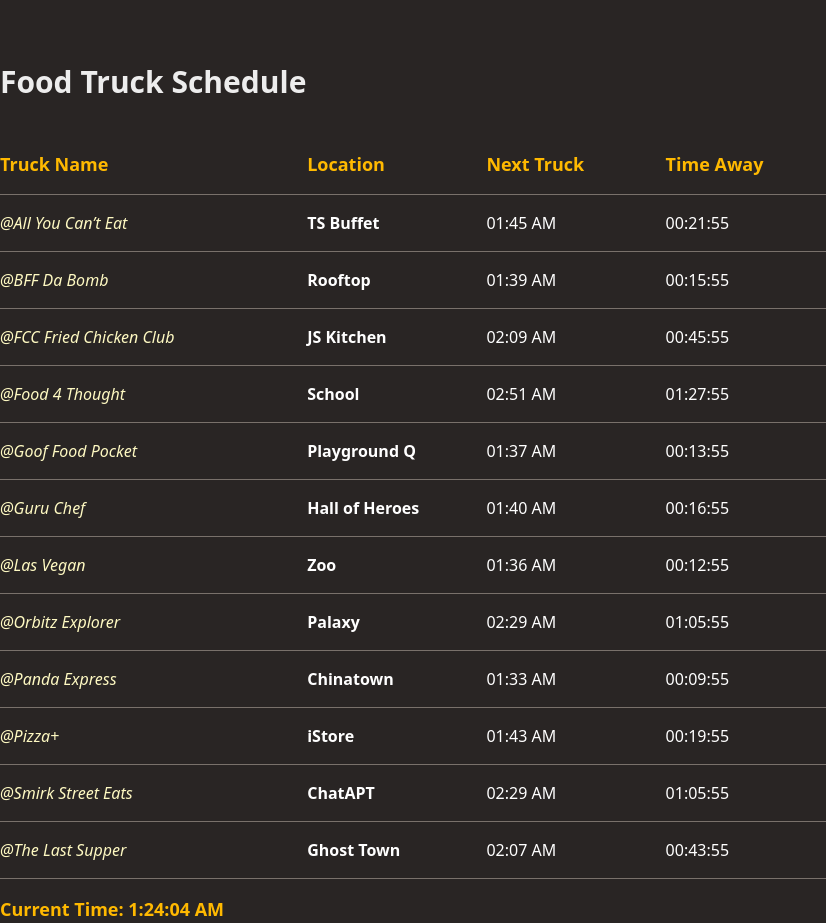
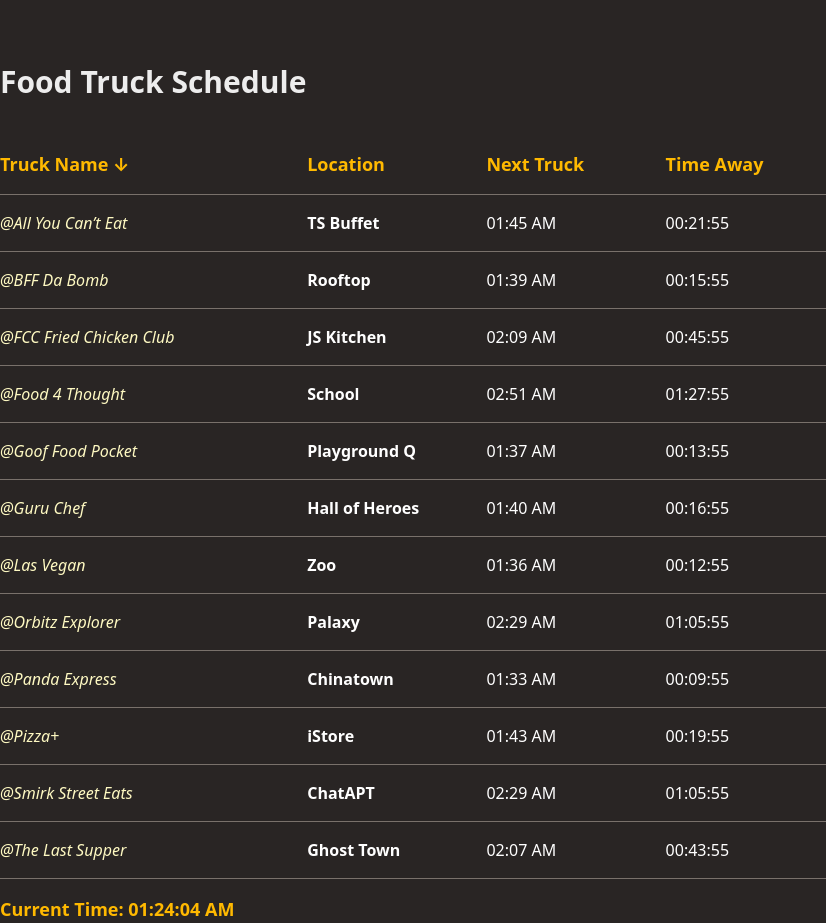
Before and after one commit to zcdev/food-truck-tracker, a Next.js app: page /schedule in a window 1280 px wide. Shown: the whole page, without its empty margins (0-826 px from the left). Built offline with nearby package versions, Linux system fonts and the light colour scheme.

Commit message:
refactor(schedule): clean up sorting logic

```diff
--- a/app/components/schedule/ScheduleCard.tsx
+++ b/app/components/schedule/ScheduleCard.tsx
@@ -13,36 +13,36 @@ export default function ScheduleCard({ schedule, currentTime }: Props) {
 
     const milliSecAway = schedule.minutesAway * 60 * milliSec;
 
-    const nextTruckTime = currentTime + milliSecAway;
+    const nextArrivalTime = currentTime + milliSecAway;
 
     const [timeAway, setTimeAway] = useState(milliSecAway);
 
-    const [nextTruck, setNextTruck] = useState(nextTruckTime);
+    const [nextArrival, setNextArrival] = useState(nextArrivalTime);
 
     useEffect(() => {
         const remainingTime = setInterval(() => {
             setTimeAway(prev => prev - milliSec); // Decrease by 1 second
         }, milliSec);
 
-        return () => clearInterval(remainingTime);
+        return () => clearInterval(re.mainingTime);
     }, []);
 
     useEffect(() => {
         if (timeAway < 0) {
             setTimeAway(milliSecAway);
-            setNextTruck(nextTruckTime);
+            setNextArrival(nextArrivalTime);
         }
-    }, [timeAway, nextTruck]);
+    }, [timeAway, nextArrival]);
 
     const formattedTimeAway = new Date(timeAway).toISOString().slice(11, 19); // Format as HH:MM:SS
 
-    const formattedNextTruck = new Date(nextTruck).toLocaleTimeString([], { hour: '2-digit', minute: '2-digit' });
+    const formattedNextArrival = new Date(nextArrival).toLocaleTimeString([], { hour: '2-digit', minute: '2-digit' });
 
     return (
         <div className='schedule-card grid grid-rows-1 grid-cols-[30%_1fr_1fr_1fr_1fr] text-md text-white border-b border-stone-500 pb-4'>
             <p className='italic text-yellow-100'>@{schedule.truckName}</p>
             <p className='font-semibold'>{schedule.location}</p>
-            <p>{formattedNextTruck}</p>
+            <p>{formattedNextArrival}</p>
             <p>{formattedTimeAway}</p>
         </div>
     );
--- a/app/components/schedule/ScheduleGrid.tsx
+++ b/app/components/schedule/ScheduleGrid.tsx
@@ -1,6 +1,6 @@
 import { Schedule } from '@/app/lib/types';
 import ScheduleCard from './ScheduleCard';
-import { sortScheduleItems, SortDir, SortKey } from "@/app/lib/utils";
+import { sortScheduleItems, SortKey } from "@/app/lib/utils";
 import { useMemo, useState } from "react";
 
 type Props = {
@@ -9,45 +9,48 @@ type Props = {
 };
 
 export default function ScheduleGrid({ schedules, currentTime }: Props) {
-    const [sortKey, setSortKey] = useState<SortKey | null>(null);
-    const [sortDir, setSortDir] = useState<SortDir>("asc");
+    const [sortKey, setSortKey] = useState<SortKey>("truckName");
+    const [isDesc, setIsDesc] = useState(false);
 
     // Handle sorting when a button in the column header is clicked
     const onSort = (key: SortKey) => {
-        setSortKey(prevKey => {
-            if (sortKey === key) {
-                setSortDir(prev => prev === "asc" ? "desc" : "asc");
-                return prevKey; // Keep the same key, just toggle direction
-            }
-            setSortDir("asc"); // Reset to ascending when changing key
-            return key;
-        });
+        if (key === sortKey) {
+            setIsDesc(prev => !prev);
+        } else {
+            setIsDesc(false); // Reset to ascending when changing sort key
+        }
+        setSortKey(key);
+        return key;
     };
 
     // Memoize the sorted schedules to avoid unnecessary re-sorting on every render
     const sortSchedules: Schedule[] = useMemo(() => {
-        return sortScheduleItems(schedules, sortKey, sortDir);
-    }, [sortKey, sortDir]);
+        return sortScheduleItems(schedules, sortKey, isDesc);
+    }, [schedules, sortKey, isDesc]);
 
-    const arrow = (key: SortKey) =>
-        sortKey === key ? (sortDir === "asc" ? " ↑" : " ↓") : "";
+    // Helper function to determine the direction of the sort arrow
+    const arrow = (key: string) => sortKey === key ? (isDesc ? " ↑" : " ↓") : "";
 
     return (
         <div className='schedule-grid grid gap-4'>
             <div className='schedule-card grid grid-rows-1 grid-cols-[30%_1fr_1fr_1fr_1fr] text-amber-400 text-lg font-bold border-b border-stone-500 pb-4'>
-                <button onClick={() => onSort("truckName")} className="text-left">
+                <button onClick={() => onSort("truckName")}
+                    aria-sort={sortKey === "truckName" ? (isDesc ? "descending" : "ascending") : "none"} className="text-left">
                     Truck Name{arrow("truckName")}
                 </button>
 
-                <button onClick={() => onSort("location")} className="text-left">
+                <button onClick={() => onSort("location")}
+                    aria-sort={sortKey === "location" ? (isDesc ? "descending" : "ascending") : "none"} className="text-left">
                     Location{arrow("location")}
                 </button>
 
-                <button onClick={() => onSort("nextTruck")} className="text-left">
-                    Next Truck{arrow("nextTruck")}
+                <button onClick={() => onSort("nextArrival")}
+                    aria-sort={sortKey === "nextArrival" ? (isDesc ? "descending" : "ascending") : "none"} className="text-left">
+                    Next Truck{arrow("nextArrival")}
                 </button>
 
-                <button onClick={() => onSort("minutesAway")} className="text-left">
+                <button onClick={() => onSort("minutesAway")}
+                    aria-sort={sortKey === "minutesAway" ? (isDesc ? "descending" : "ascending") : "none"} className="text-left">
                     Time Away{arrow("minutesAway")}
                 </button>
             </div>
@@ -58,4 +61,4 @@ export default function ScheduleGrid({ schedules, currentTime }: Props) {
             ))}
         </div>
     );
-}
+};
--- a/app/lib/utils.ts
+++ b/app/lib/utils.ts
@@ -1,8 +1,7 @@
 import { useEffect, useState } from "react";
 import { Schedule } from "@/app/lib/types";
 
-export type SortKey = "truckName" | "location" | "minutesAway" | "nextTruck";
-export type SortDir = "asc" | "desc";
+export type SortKey = "truckName" | "location" | "minutesAway" | "nextArrival";
 
 // Custom hook to get the current time, updating every second
 export function useCurrentTime(intervalMs = 1000) {
@@ -19,24 +18,20 @@ export function useCurrentTime(intervalMs = 1000) {
     return now;
 }
 
-export function sortScheduleItems(schedules: Schedule[],
-    sortKey: SortKey | null,
-    sortDir: SortDir = "asc") {
+export function sortScheduleItems(schedules: Schedule[], sortKey: SortKey, isDesc: boolean): Schedule[] {
 
-    if (!sortKey) return schedules;
-
-    const dir = sortDir === "asc" ? 1 : -1; // Determine sort direction multiplier as a toggle by flipping between 1 and -1
+    const dir = isDesc ? -1 : 1; // Determine sort direction multiplier as a toggle by flipping between -1 and 1
 
     return [...schedules].sort((a, b) => {
 
         // Value for Next Truck is derived from minutesAway, so we handle it as a special case
-        if (sortKey === "nextTruck") {
+        if (sortKey === "nextArrival") {
             return (a.minutesAway - b.minutesAway) * dir;
         }
 
         // Values for other keys
-        const valA = a[sortKey] || "";
-        const valB = b[sortKey] || "";
+        const valA = a[sortKey] ?? null;
+        const valB = b[sortKey] ?? null;
 
         // Numeric sort
         if (typeof valA === "number" && typeof valB === "number") {
--- a/app/schedule/page.tsx
+++ b/app/schedule/page.tsx
@@ -1,20 +1,23 @@
 'use client';
 import { schedules } from '@/app/lib/data/schedule';
 import ScheduleGrid from '@/app/components/schedule/ScheduleGrid';
-import { useState } from 'react';
 import { useCurrentTime } from '@/app/lib/utils';
 
 export default function SchedulePage() {
 
     const currentTime = useCurrentTime();
 
-    const formmatedCurrentTime = new Date(currentTime).toLocaleTimeString();
+    const formattedCurrentTime = new Date(currentTime).toLocaleTimeString([], {
+        hour: "2-digit",
+        minute: "2-digit",
+        second: "2-digit",
+    });
 
     return (
         <section className='schedule-section max-w-5xl pt-8 md:pt-16'>
             <h2 className='text-3xl font-bold text-center md:text-left gap-10 mb-[30px] md:mb-[50px]'>Food Truck Schedule</h2>
             <ScheduleGrid schedules={schedules} currentTime={currentTime} />
-            <h4 className='text-amber-400 text-lg font-bold pt-4'>Current Time: {formmatedCurrentTime}</h4>
+            <h4 className='text-amber-400 text-lg font-bold pt-4'>Current Time: {formattedCurrentTime}</h4>
         </section>
     );
 }
```
Also changed, not shown: app/components/schedule/ScheduleView.tsx (deleted).
